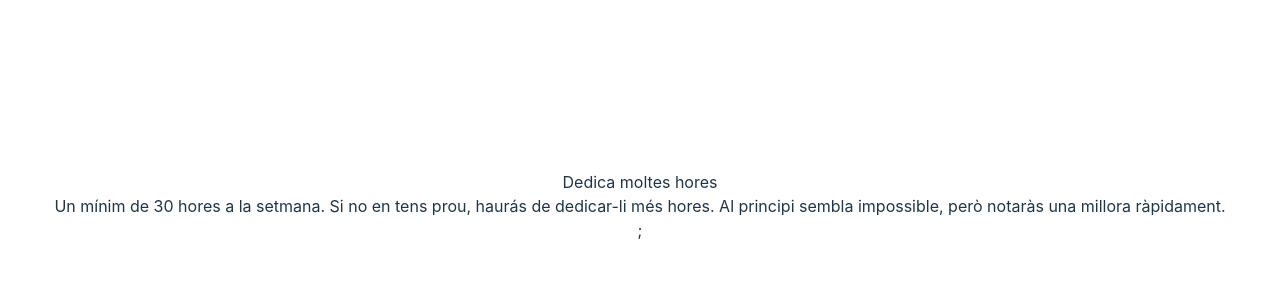
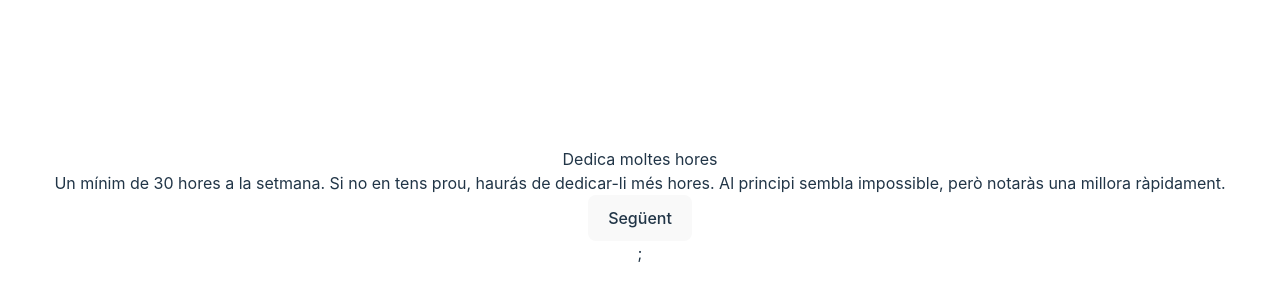
Before and after one commit to Naomigarcia99/React-cards, a React (Vite) app: page / in a window 1280 px wide. Shown: the part 194-494 px from the top of the page. Built offline with nearby package versions, Linux system fonts and the light colour scheme.

Commit message:
Add nextStep function and button

```diff
--- a/src/App.jsx
+++ b/src/App.jsx
@@ -29,9 +29,13 @@ export default function App() {
 
   const [step, setStep] = useState(0);
 
+  function nextStep() {
+    setStep((prev) => prev + 1);
+  }
+
   return (
     <>
-      <Card step={step} tutorialData={tutorialData} />;
+      <Card step={step} tutorialData={tutorialData} nextStep={nextStep} />;
     </>
   );
 }
--- a/src/Card.jsx
+++ b/src/Card.jsx
@@ -1,12 +1,15 @@
 import { useState } from "react";
 
-export function Card({step, tutorialData}) {
+export function Card({step, tutorialData, nextStep}) {
   const currentData = tutorialData[step];
 
   return (
     <div className="card">
       <h2>{currentData.title}</h2>
       <p>{currentData.description}</p>
+      <button onClick={nextStep} className="btn">
+        Següent
+      </button>
     </div>
   );
 }
```
